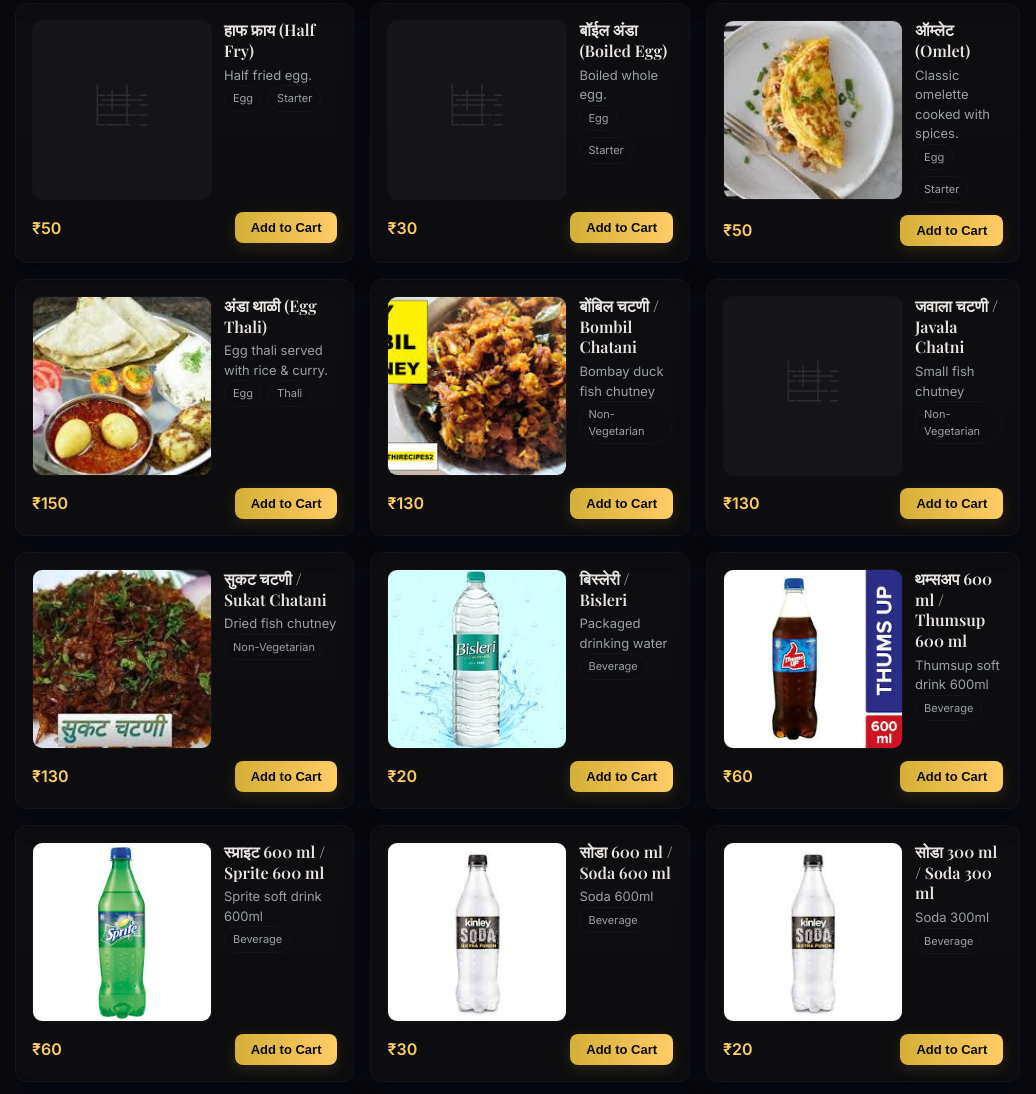
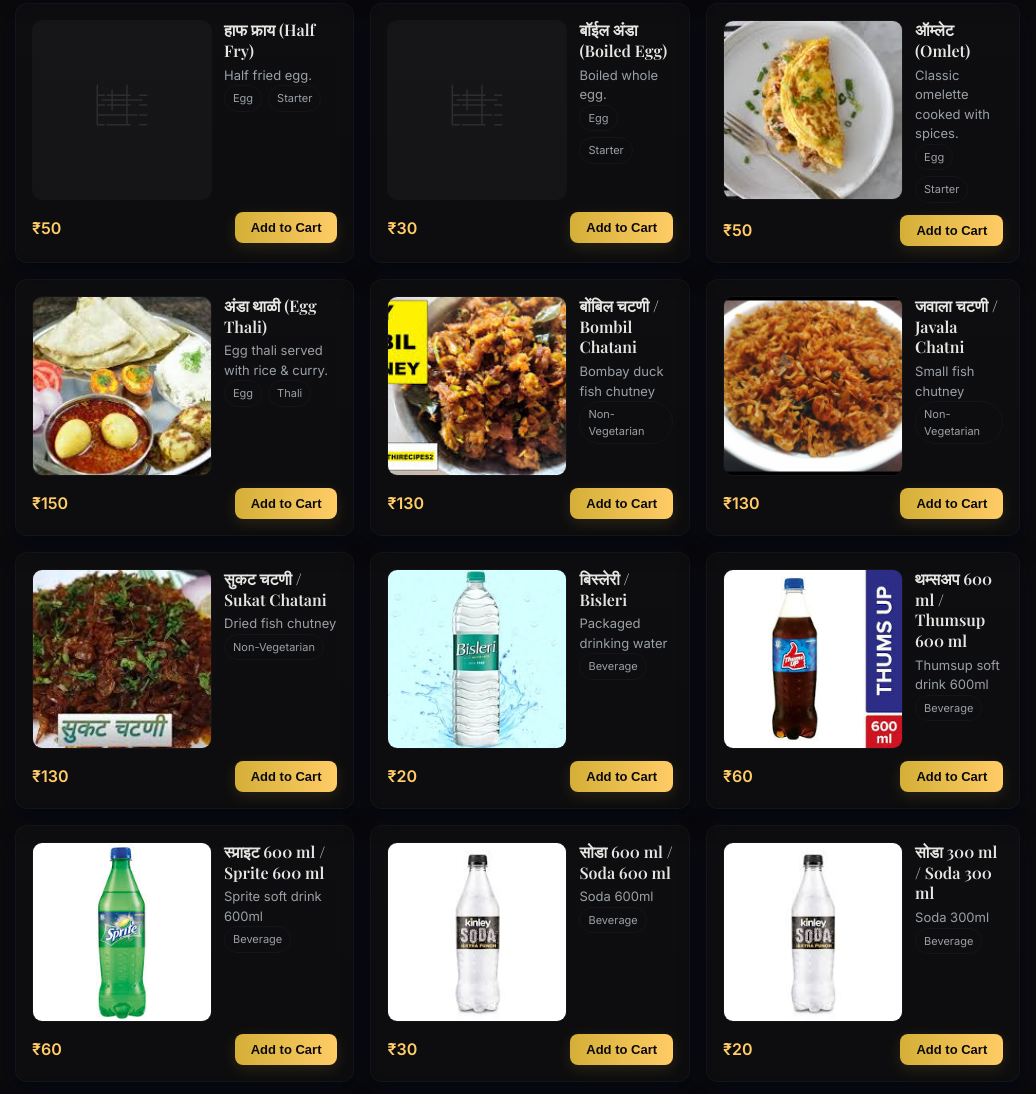
Before and after one commit to MenuSpeak/Aai-Ekvira-Aagari-Khanval, a plain HTML site: page index.html in a window 1280 px wide. Shown: the part 8543-9637 px from the top of the page, without its empty margins (25-1061 px from the left). Drawn offline with nearby package versions, Linux system fonts and the light colour scheme.

Commit message:
Update index.html

```diff
--- a/index.html
+++ b/index.html
@@ -1051,7 +1051,7 @@
   {"id":87,"cat":"अंडा स्पेशल (Egg Special)","name":"ऑम्लेट (Omlet)","price":"₹50","desc":"Classic omelette cooked with spices.","tags":["Egg","Starter"],"img":"img/omelet.jpeg"},
   {"id":88,"cat":"अंडा स्पेशल (Egg Special)","name":"अंडा थाळी (Egg Thali)","price":"₹150","desc":"Egg thali served with rice & curry.","tags":["Egg","Thali"],"img":"img/egg-thali.jpeg"},
   {"id":89,"cat":"मागरी स्पेशल (Magari Special)","name":"बोंबिल चटणी / Bombil Chatani","price":"₹130","desc":"Bombay duck fish chutney","tags":["Non-Vegetarian"],"img":"img/bombil_chatani.jpeg"},
-  {"id":90,"cat":"मागरी स्पेशल (Magari Special)","name":"जवाला चटणी / Javala Chatni","price":"₹130","desc":"Small fish chutney","tags":["Non-Vegetarian"],"img":"img/javala_chatni1.jpeg"},
+  {"id":90,"cat":"मागरी स्पेशल (Magari Special)","name":"जवाला चटणी / Javala Chatni","price":"₹130","desc":"Small fish chutney","tags":["Non-Vegetarian"],"img":"img/javala_chatni1.jpg"},
   {"id":91,"cat":"मागरी स्पेशल (Magari Special)","name":"सुकट चटणी / Sukat Chatani","price":"₹130","desc":"Dried fish chutney","tags":["Non-Vegetarian"],"img":"img/sukat_chatani.jpeg"},
   {"id":92,"cat":"कोल्ड ड्रिंक्स (Cold Drinks)","name":"बिस्लेरी / Bisleri","price":"₹20","desc":"Packaged drinking water","tags":["Beverage"],"img":"img/bisleri.jpeg"},
   {"id":93,"cat":"कोल्ड ड्रिंक्स (Cold Drinks)","name":"थम्सअप 600 ml / Thumsup 600 ml","price":"₹60","desc":"Thumsup soft drink 600ml","tags":["Beverage"],"img":"img/thumsup_600ml.jpeg"},
```
